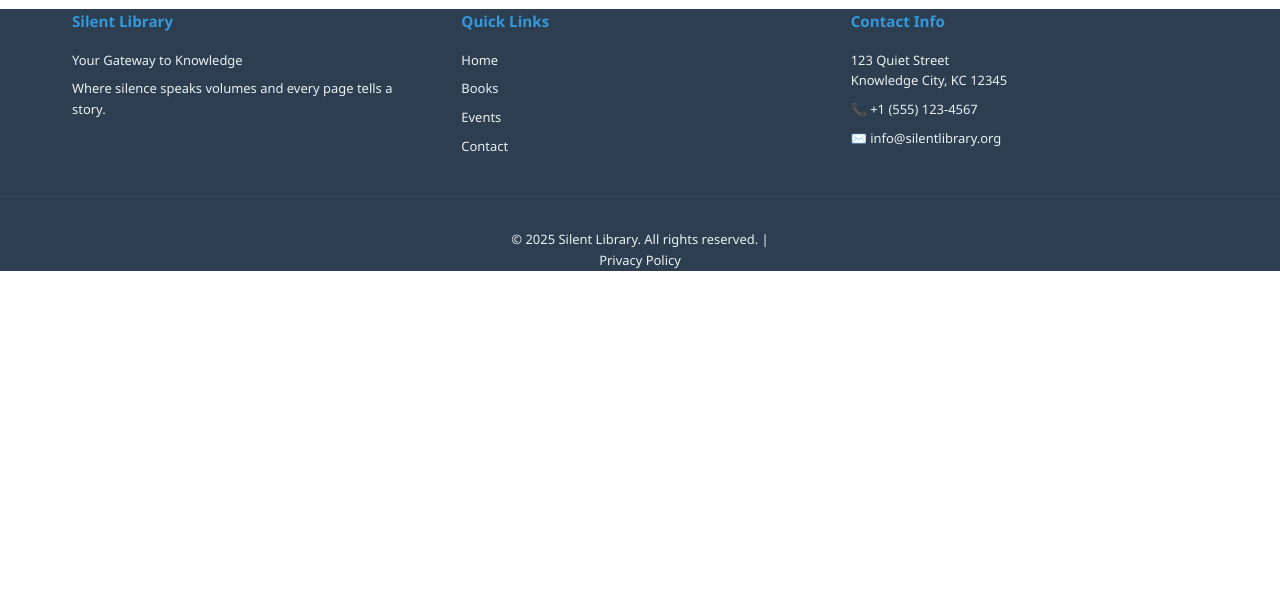
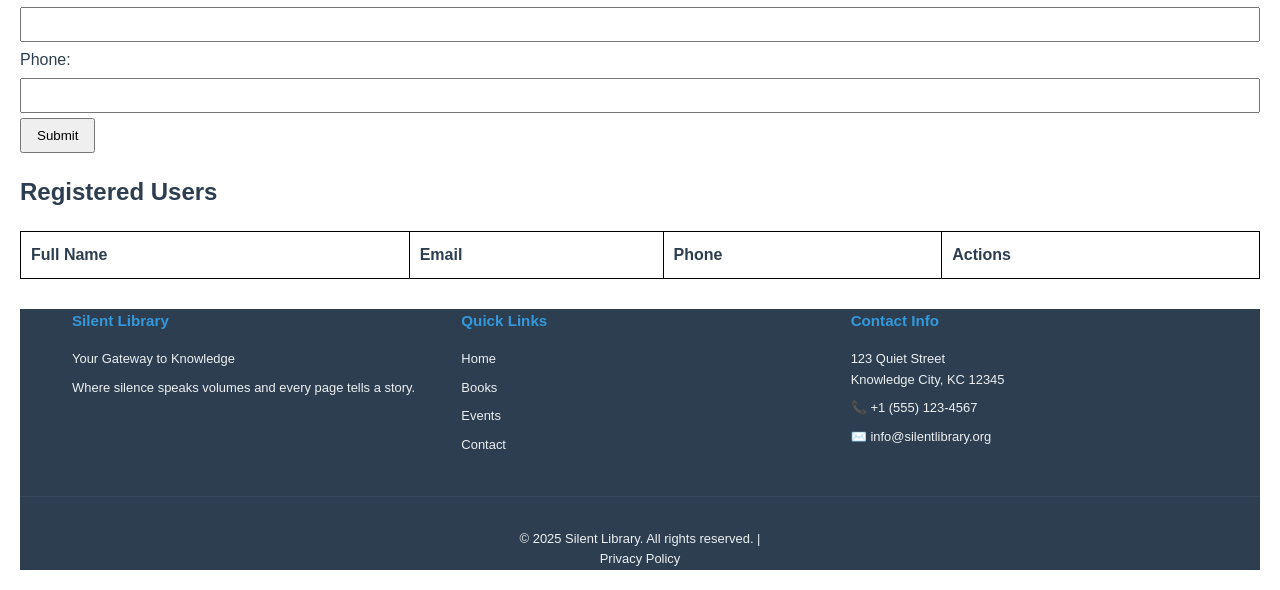
Before and after one commit to DdJunaidi/silentLibrary, a plain HTML site: page register.html in a window 1280 px wide. Shown: the part 319-909 px from the top of the page. Before the commit the page ends 800 px from the top, so only its background shows below. Drawn offline with nearby package versions, Linux system fonts and the light colour scheme.

Commit message:
Update style.css

```diff
--- a/style/style.css
+++ b/style/style.css
@@ -21,6 +21,45 @@ body {
     color: var(--text-dark);
     overflow-x: hidden;
 }
+
+/* registration form style */
+
+body {
+      font-family: Arial, sans-serif;
+      margin: 20px;
+    }
+    form {
+      margin-bottom: 20px;
+    }
+    input {
+      margin: 5px 0;
+      padding: 8px;
+      width: 100%;
+    }
+    table {
+      width: 100%;
+      border-collapse: collapse;
+      margin-top: 20px;
+    }
+    table, th, td {
+      border: 1px solid black;
+    }
+    th, td {
+      padding: 10px;
+      text-align: left;
+    }
+    .btn {
+      padding: 8px 15px;
+      cursor: pointer;
+    }
+    .btn.edit {
+      background-color: orange;
+      color: white;
+    }
+    .btn.delete {
+      background-color: red;
+      color: white;
+    }
 
 /* for navbar style */
 .navbar {
```
